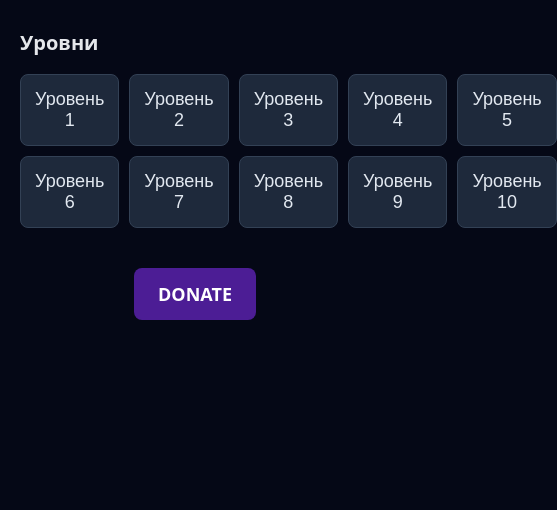
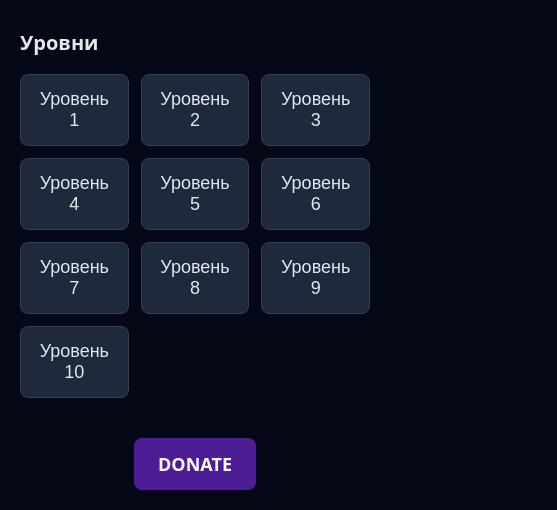
Before and after one commit to krv6246-cell/timedensity-faq, a plain HTML site: page index.html in a window 390 px wide. Shown: the part 434-944 px from the top of the page, 557 px wide, since content can reach past the window. Before the commit the page ends 844 px from the top, so only its background shows below. Drawn offline with Linux system fonts and the light colour scheme.

Commit message:
изменение размера колонок

```diff
--- a/style.css
+++ b/style.css
@@ -128,9 +128,16 @@ h1 {
     font-weight: 600;
 }/* Мобильная версия — увеличение шрифта */
 @media (max-width: 600px) {
+
   body {
     font-size: 18px;
     line-height: 1.6;
+  }
+
+  /* Сетка уровней — 3 колонки */
+  #levelList {
+    grid-template-columns: repeat(3, 1fr);
+    gap: 12px;
   }
 
   #levelList button,
```
